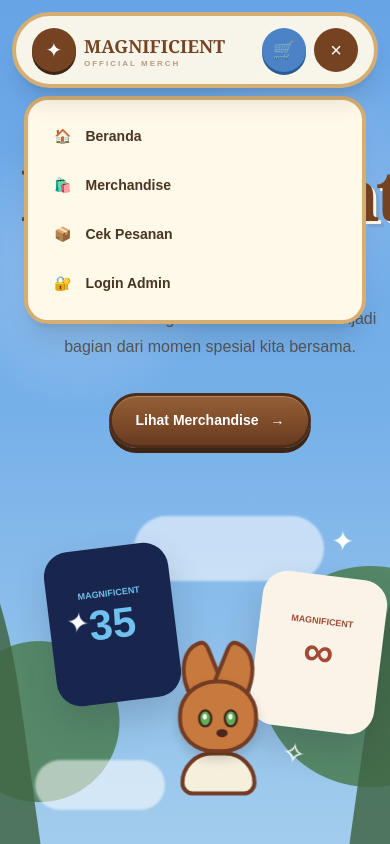
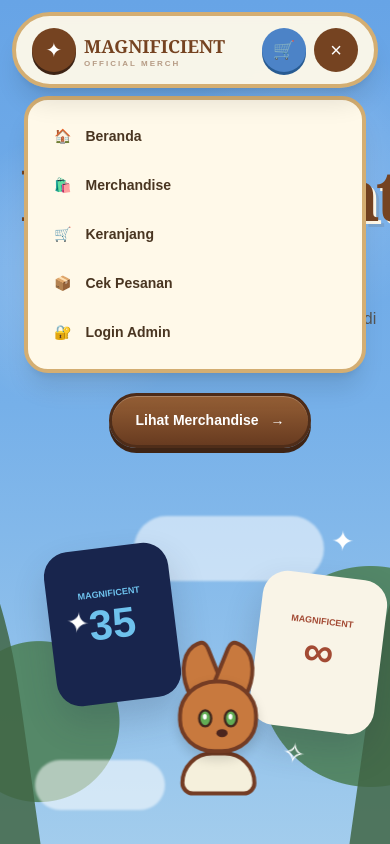
Before and after one commit to derufaithsalmanu9-cell/Magnificient-Merch, a Next.js app: page / in a window 390 px wide. Both pictures are taken after a click on the button "Menu". Shown: the top 844 px of the page. Built offline with nearby package versions, Linux system fonts and the light colour scheme; no server answers; the database is empty.

Commit message:
update web

```diff
--- a/components/Navbar.tsx
+++ b/components/Navbar.tsx
@@ -7,7 +7,6 @@ export default function Navbar() {
   const [open, setOpen] = useState(false);
   const [cartCount, setCartCount] = useState(0);
 
-  useEffect(() => {
   const updateCart = () => {
     try {
       const cart = JSON.parse(
@@ -26,12 +25,22 @@ export default function Navbar() {
     }
   };
 
+  useEffect(() => {
     updateCart();
 
+    // Update ketika localStorage berubah dari tab lain
     window.addEventListener("storage", updateCart);
+
+    // Update ketika komponen menerima event custom
+    window.addEventListener("cart-updated", updateCart);
+
+    // Update ketika kembali ke halaman
+    window.addEventListener("focus", updateCart);
 
     return () => {
       window.removeEventListener("storage", updateCart);
+      window.removeEventListener("cart-updated", updateCart);
+      window.removeEventListener("focus", updateCart);
     };
   }, []);
 
@@ -53,32 +62,24 @@ export default function Navbar() {
             <div className="font-serif text-lg font-black text-[#754321]">
               MAGNIFICIENT
             </div>
+
             <div className="text-[8px] font-bold uppercase tracking-[.25em] text-[#754321]/50">
               Official Merch
             </div>
           </div>
         </Link>
 
-        {/* DESKTOP */}
+        {/* DESKTOP MENU */}
         <div className="hidden items-center gap-1 md:flex">
-          <Link
-            href="/"
-            className="nav-link"
-          >
+          <Link href="/" className="nav-link">
             Beranda
           </Link>
 
-          <Link
-            href="/merch"
-            className="nav-link"
-          >
+          <Link href="/merch" className="nav-link">
             Merchandise
           </Link>
 
-          <Link
-            href="/status"
-            className="nav-link"
-          >
+          <Link href="/status" className="nav-link">
             Cek Pesanan
           </Link>
         </div>
@@ -89,13 +90,14 @@ export default function Navbar() {
           {/* CART */}
           <Link
             href="/checkout"
-            className="relative flex h-11 w-11 items-center justify-center rounded-full bg-[#4c83c7] text-lg text-white shadow-[0_3px_0_#285b92]"
+            className="relative flex h-11 w-11 items-center justify-center rounded-full bg-[#4c83c7] text-lg text-white shadow-[0_3px_0_#285b92] transition hover:-translate-y-0.5"
+            aria-label="Keranjang"
           >
             🛒
 
             {cartCount > 0 && (
               <span className="absolute -right-1 -top-1 flex h-5 min-w-5 items-center justify-center rounded-full bg-[#b94432] px-1 text-[9px] font-black text-white">
-                {cartCount}
+                {cartCount > 99 ? "99+" : cartCount}
               </span>
             )}
           </Link>
@@ -142,6 +144,18 @@ export default function Navbar() {
           </Link>
 
           <Link
+            href="/checkout"
+            onClick={() => setOpen(false)}
+            className="mobile-nav-link"
+          >
+            🛒
+            <span>
+              Keranjang
+              {cartCount > 0 && ` (${cartCount})`}
+            </span>
+          </Link>
+
+          <Link
             href="/status"
             onClick={() => setOpen(false)}
             className="mobile-nav-link"
```
Lines whose indentation alone changed are shown as unchanged.
